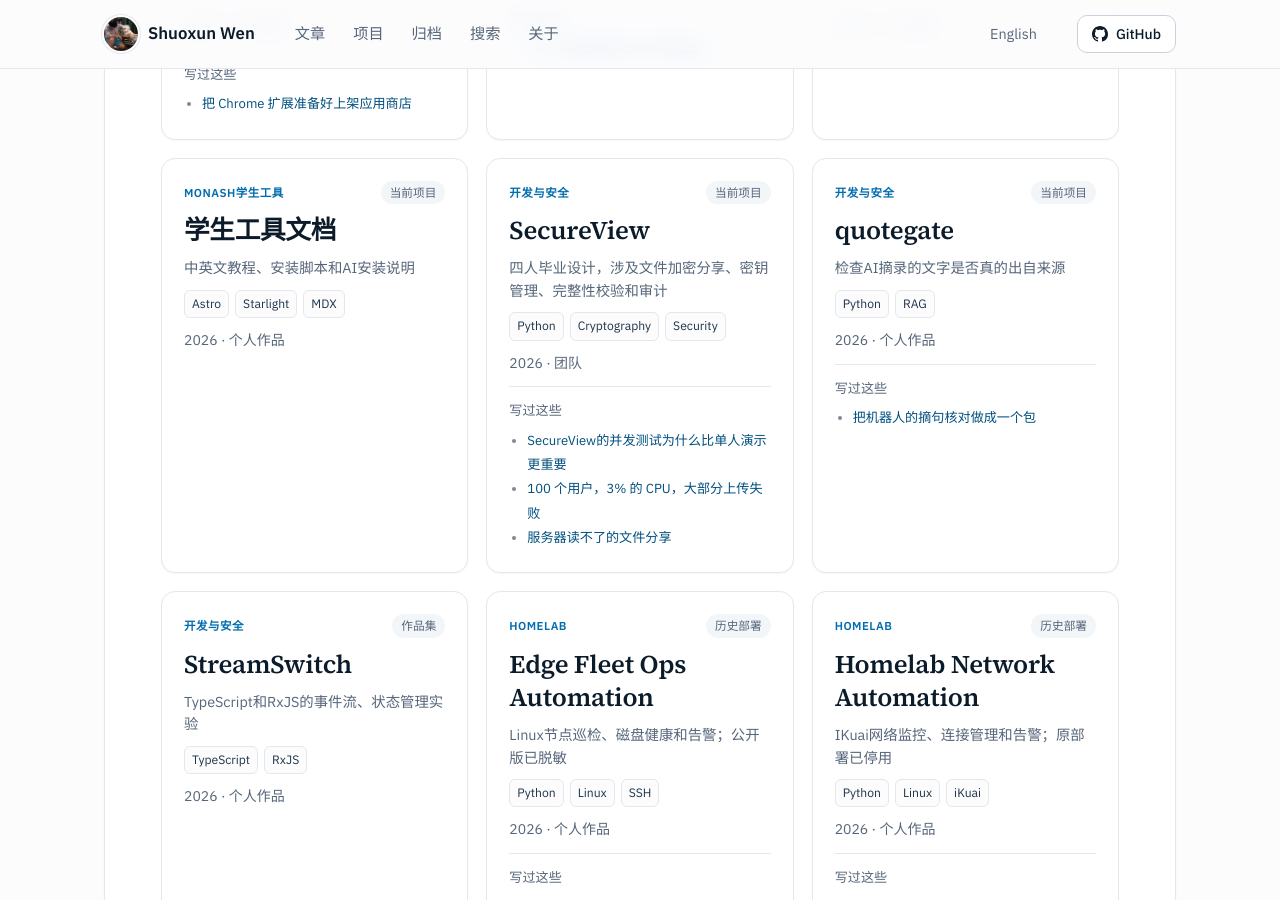
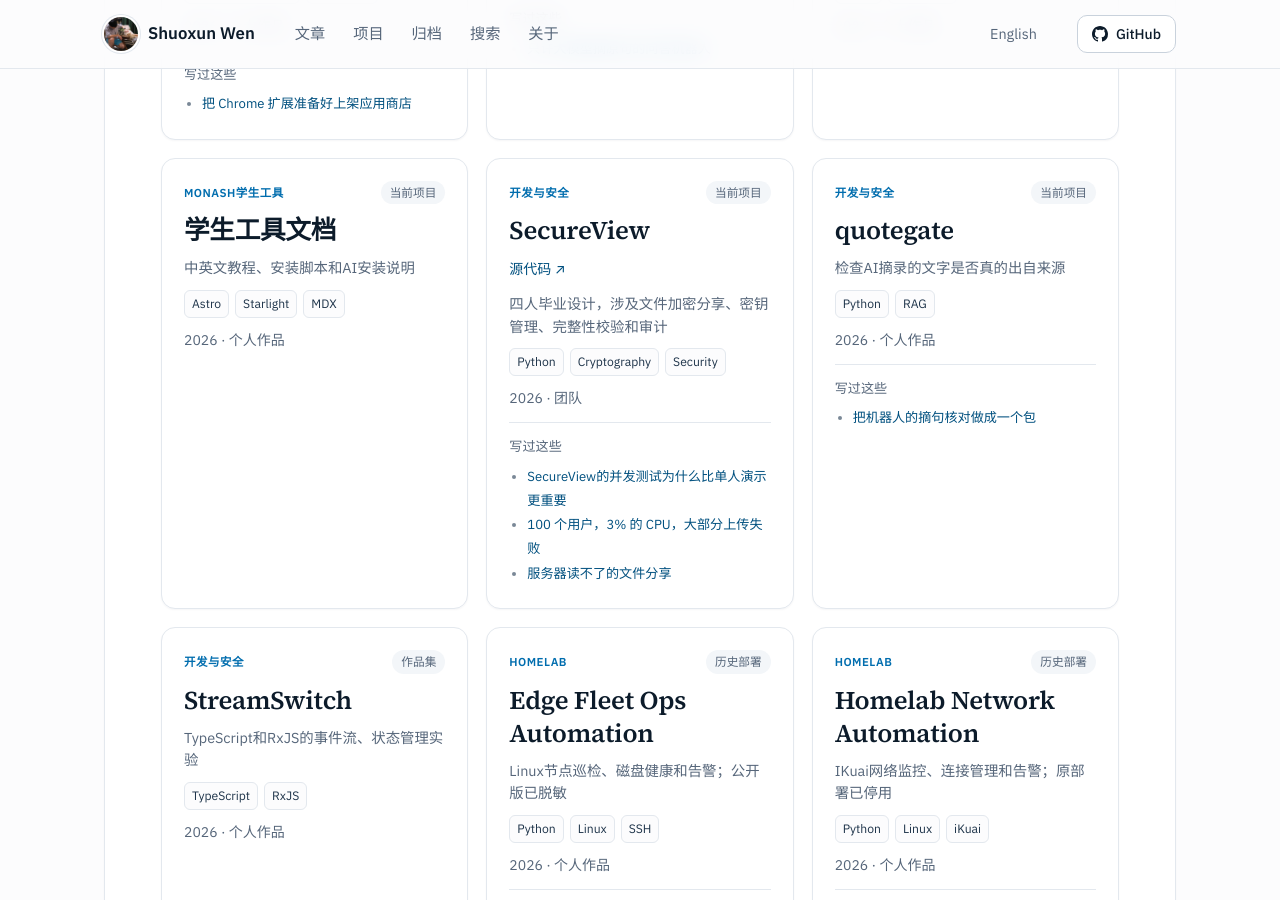
Before and after one commit to Waldo0926/waldo0926.github.io, a Jekyll site: the page built from zh/projects/index.md, in a window 1280 px wide and 900 px high, scrolled down 1428 px. Built offline with Jekyll 4.4.1, drawn with Linux system fonts in a browser that asks for light colours.

Commit message:
fix: use SecureView website as the project archive entry too

```diff
--- a/_data/portfolio.json
+++ b/_data/portfolio.json
@@ -141,7 +141,8 @@
     "status": "current",
     "ownership": "team",
     "post_project": "SecureView",
-    "repo": "https://github.com/Waldo0926/SecureView"
+    "repo": "https://github.com/Waldo0926/SecureView",
+    "website": "https://secureview.tech"
   },
   {
     "slug": "quotegate",
--- a/_includes/portfolio.html
+++ b/_includes/portfolio.html
@@ -69,7 +69,8 @@
         {% endcase %}</span>
         <span class="portfolio-status">{% if p.status == "current" %}{% if zh %}当前项目{% else %}Current{% endif %}{% elsif p.status == "historical" %}{% if zh %}历史部署{% else %}Historical{% endif %}{% else %}{% if zh %}作品集{% else %}Portfolio{% endif %}{% endif %}</span>
       </div>
-      <h2 class="portfolio-name"><a href="{{ p.repo }}" target="_blank" rel="noopener noreferrer">{% if zh %}{{ p.zh }}{% else %}{{ p.name }}{% endif %}</a></h2>
+      <h2 class="portfolio-name"><a href="{{ p.website | default: p.repo }}" target="_blank" rel="noopener noreferrer">{% if zh %}{{ p.zh }}{% else %}{{ p.name }}{% endif %}</a></h2>
+      {% if p.website %}<a class="small" href="{{ p.repo }}">{% if zh %}源代码{% else %}Source code{% endif %} ↗</a>{% endif %}
       <p class="portfolio-desc">{% if zh %}{{ p.description_zh }}{% else %}{{ p.description }}{% endif %}</p>
       <ul class="portfolio-tags" aria-label="{% if zh %}相关技术{% else %}Technology tags{% endif %}">
         {%- for tag in p.tech %}<li>{{ tag }}</li>{%- endfor %}
--- a/scripts/check_browser.cjs
+++ b/scripts/check_browser.cjs
@@ -31,6 +31,7 @@
       assert.equal(res.status(),200,href);
     }
     await page.goto(`${baseURL}${prefix}/projects/?keep=1#portfolio`);
+    assert.equal(await page.locator('.portfolio-name a').filter({hasText:'SecureView'}).getAttribute('href'),'https://secureview.tech');
     const values={q:'ｓｔｕｄｙ',category:'monash',tech:'Python',year:'2026',status:'current',ownership:'individual'};
     const ids={q:'search',category:'category',tech:'tech',year:'year',status:'status',ownership:'ownership'};
     for(const [key,value] of Object.entries(values)) {
```
